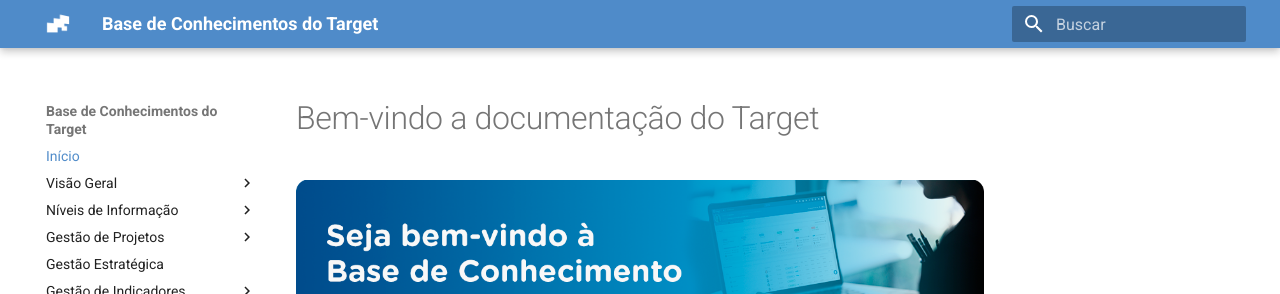
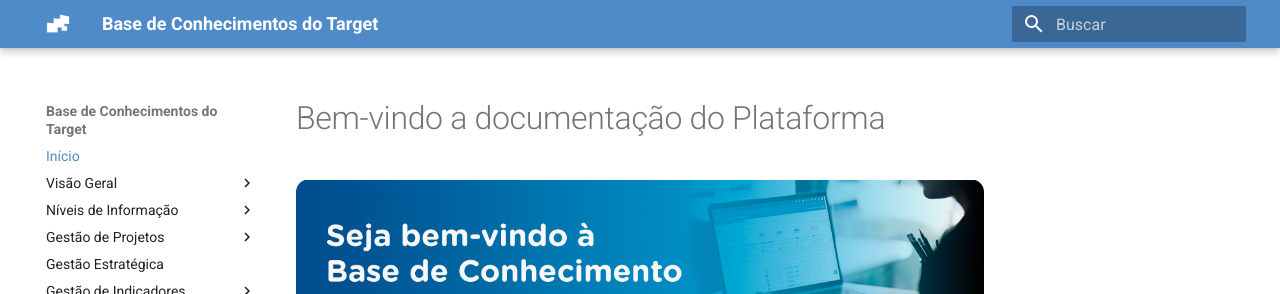
Before and after one commit to facilit/facilit.github.io, an MkDocs documentation site: the page built from docs/index.md, in a window 1280 px wide and 1050 px high. Shown: the top 294 px of the window. Built offline with MkDocs 1.6.1 and Material for MkDocs 9.7.7, drawn with Linux system fonts in a browser that asks for light colours.

Commit message:
Update index.md

```diff
--- a/docs/index.md
+++ b/docs/index.md
@@ -1,4 +1,4 @@
-# Bem-vindo a documentação do Target
+# Bem-vindo a documentação do Plataforma
 
 ![](assets/d7c08a54-64af-4421-91f0-562974d797e6.png)
 
```
